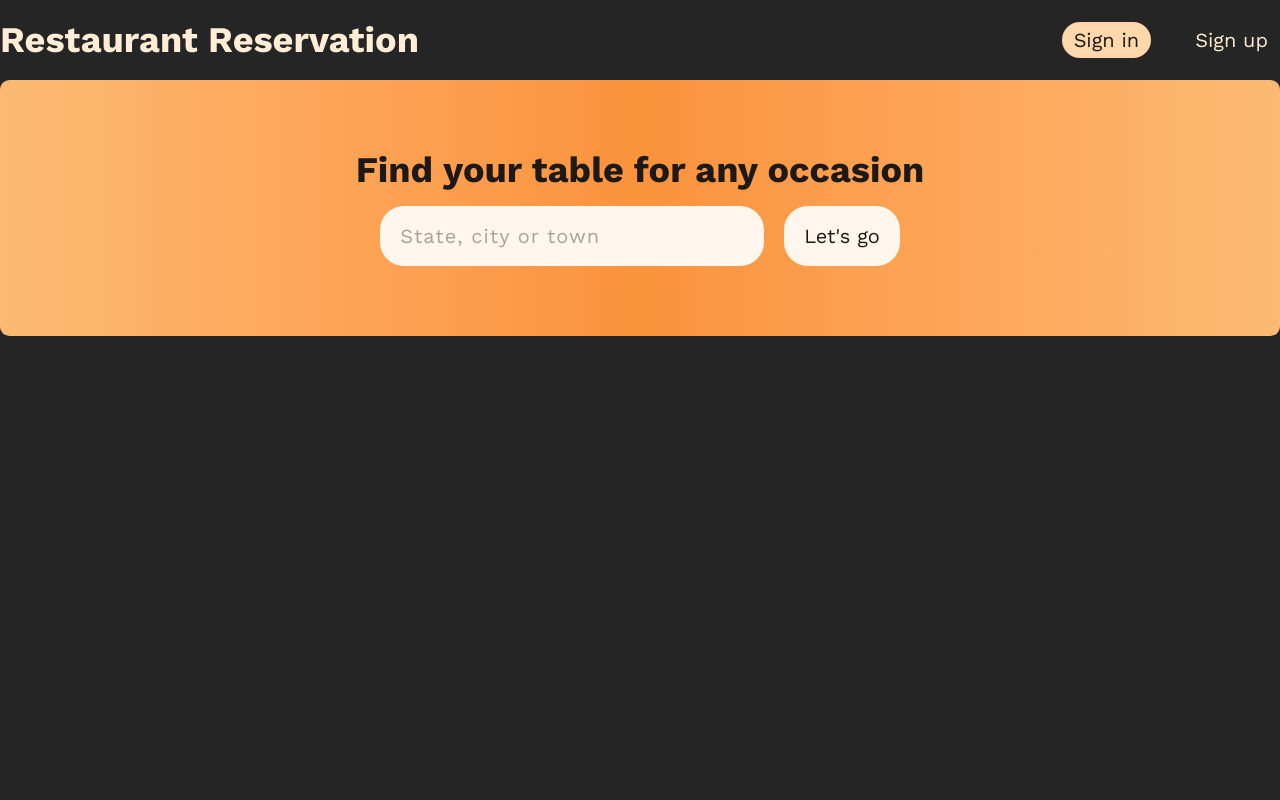
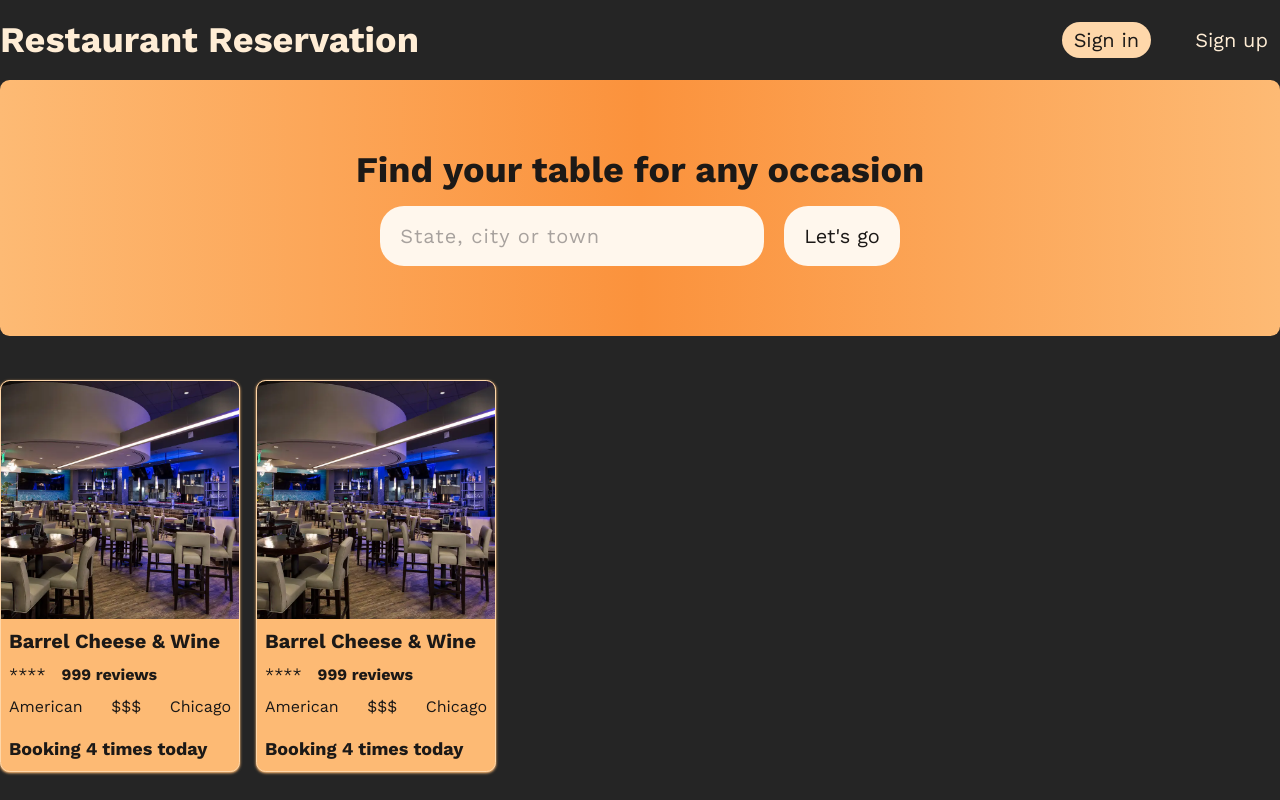
Before and after one commit to lisnyaknikita/restaurant-reservation-service, a Next.js app: page / in a window 1280 px wide. Built offline with nearby package versions, Linux system fonts and the light colour scheme.

Commit message:
feat: created card

```diff
--- a/app/globals.scss
+++ b/app/globals.scss
@@ -5,5 +5,5 @@
 @import url('https://fonts.googleapis.com/css2?family=Work+Sans:wght@400;700&display=swap');
 
 body {
-  @apply min-h-screen min-w-full bg-bg-color text-orange-100 font-work-sans;
+  @apply min-h-screen min-w-full bg-bg-color text-text-primary font-work-sans;
 }
--- a/app/page.tsx
+++ b/app/page.tsx
@@ -1,11 +1,13 @@
 import Header from '@/components/header/Header';
 import FindBox from '@/components/find-box/FindBox';
+import Cards from '@/components/cards/Cards';
 
 export default function Home() {
   return (
     <div className='min-h-screen min-w-ful'>
       <Header />
       <FindBox />
+      <Cards />
     </div>
   );
 }
--- /dev/null
+++ b/components/cards/Cards.module.scss
@@ -0,0 +1,3 @@
+.cardsList {
+  @apply max-w-[1400px] mx-auto mt-11 flex flex-wrap gap-4;
+}
--- /dev/null
+++ b/components/cards/Cards.tsx
@@ -0,0 +1,16 @@
+import { FC } from 'react';
+
+import classes from './Cards.module.scss';
+
+import CardItem from './card-item/CardItem';
+
+const Cards: FC = () => {
+  return (
+    <ul className={classes.cardsList}>
+      <CardItem />
+      <CardItem />
+    </ul>
+  );
+};
+
+export default Cards;
--- /dev/null
+++ b/components/cards/card-item/CardItem.module.scss
@@ -0,0 +1,31 @@
+.card {
+  @apply w-60 bg-orange-300 border border-orange-200 text-primary rounded-primary shadow shadow-orange-300 overflow-hidden;
+}
+
+.image {
+  @apply object-cover mb-2;
+}
+
+.content {
+  @apply px-2 pb-2;
+}
+
+.restaurantName {
+  @apply font-bold text-xl mb-2;
+}
+
+.rating {
+  @apply flex items-center gap-4 mb-2;
+}
+
+.reviewsLength {
+  @apply font-bold;
+}
+
+.info {
+  @apply flex items-center justify-between mb-4;
+}
+
+.booking {
+  @apply font-bold text-lg;
+}
--- /dev/null
+++ b/components/cards/card-item/CardItem.tsx
@@ -0,0 +1,27 @@
+import { FC } from 'react';
+import Image from 'next/image';
+
+import classes from './CardItem.module.scss';
+
+const CardItem: FC = () => {
+  return (
+    <li className={classes.card}>
+      <Image className={classes.image} src='/restaurant-image.webp' width={240} height={200} alt='Picture of the author' />
+      <div className={classes.content}>
+        <h3 className={classes.restaurantName}>Barrel Cheese & Wine</h3>
+        <div className={classes.rating}>
+          <div className={classes.stars}>****</div>
+          <p className={classes.reviewsLength}>999 reviews</p>
+        </div>
+        <div className={classes.info}>
+          <p className={classes.cuisine}>American</p>
+          <p className={classes.price}>$$$</p>
+          <p className={classes.city}>Chicago</p>
+        </div>
+        <p className={classes.booking}>Booking 4 times today</p>
+      </div>
+    </li>
+  );
+};
+
+export default CardItem;
--- a/next.config.js
+++ b/next.config.js
@@ -1,4 +1,4 @@
 /** @type {import('next').NextConfig} */
-const nextConfig = {}
+const nextConfig = {};
 
-module.exports = nextConfig
+module.exports = nextConfig;
--- a/tailwind.config.ts
+++ b/tailwind.config.ts
@@ -7,6 +7,7 @@ const config: Config = {
       colors: {
         'bg-color': '#252525',
         primary: 'rgb(28 25 23)',
+        'text-primary': 'rgb(255 237 213)',
       },
       fontFamily: {
         'work-sans': 'Work Sans',
```
Also changed, not shown: public/restaurant-image.webp (added).
